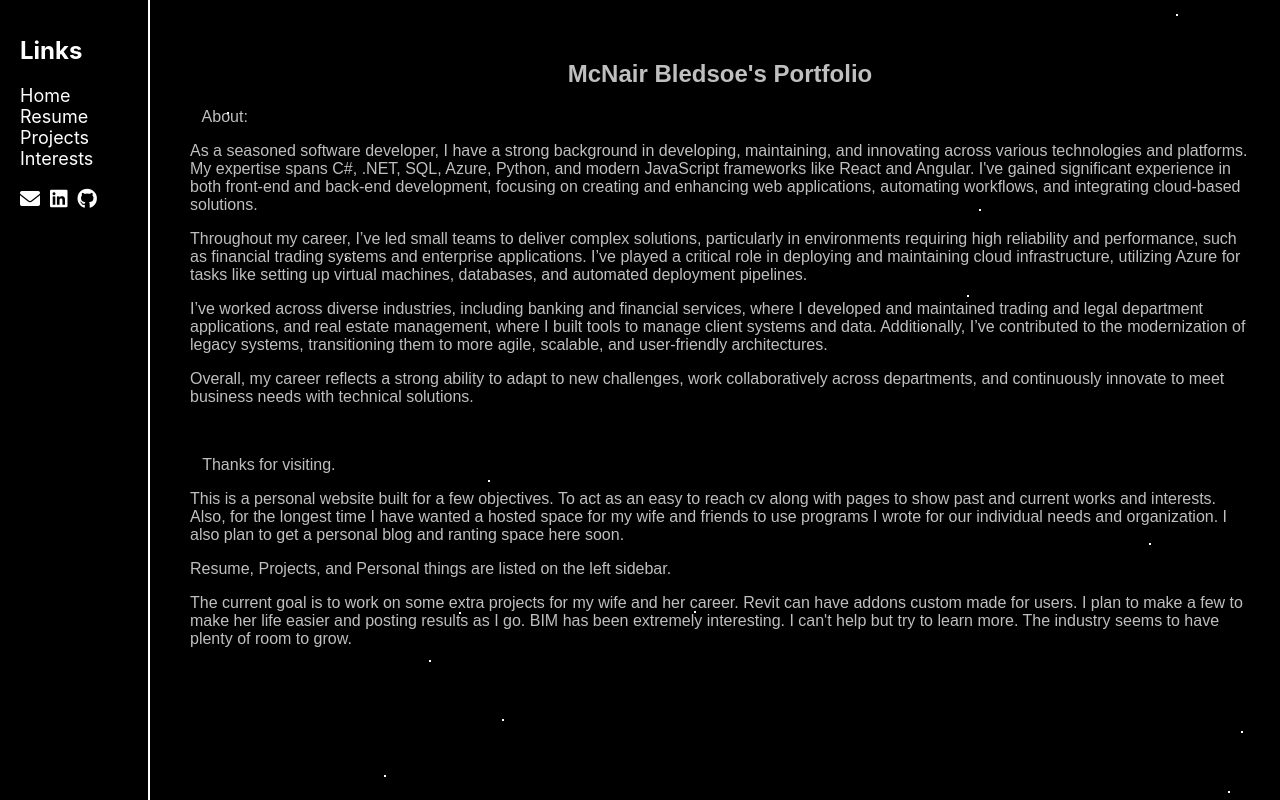
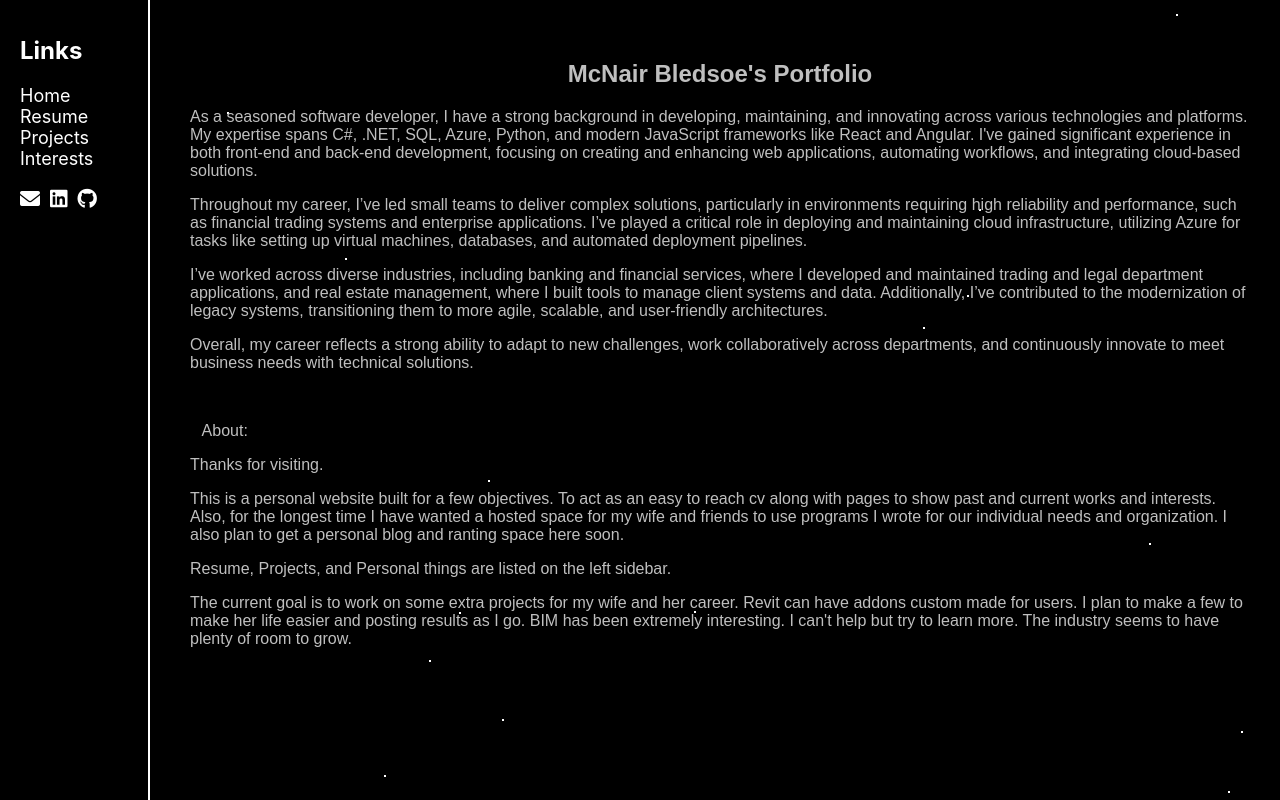
Before and after one commit to tmcnairbledsoe/mcnair-portfolio-site, a React (Create React App) app: page / in a window 1280 px wide. Shown: the top 800 px of the page. Built offline with nearby package versions, Linux system fonts and the light colour scheme.

Commit message:
change about

```diff
--- a/src/components/Home.js
+++ b/src/components/Home.js
@@ -5,9 +5,6 @@ const Home = () => {
   return (
     <div className="container">
       <h2>McNair Bledsoe's Portfolio</h2>
-      <p>
-        &ensp; About:
-      </p>
       <p>
         As a seasoned software developer, I have a strong background in developing, maintaining, and innovating across various technologies and platforms.
         My expertise spans C#, .NET, SQL, Azure, Python, and modern JavaScript frameworks like React and Angular. I've gained significant experience in both
@@ -29,7 +26,10 @@ const Home = () => {
       </p>
       <br></br>
       <p>
-      &ensp; Thanks for visiting.
+        &ensp; About:
+      </p>
+      <p>
+        Thanks for visiting.
       </p>
       <p>
         This is a personal website built for a few objectives. To act as an easy to reach cv along with pages to show past and current works and interests. Also, for the longest time I have
```
